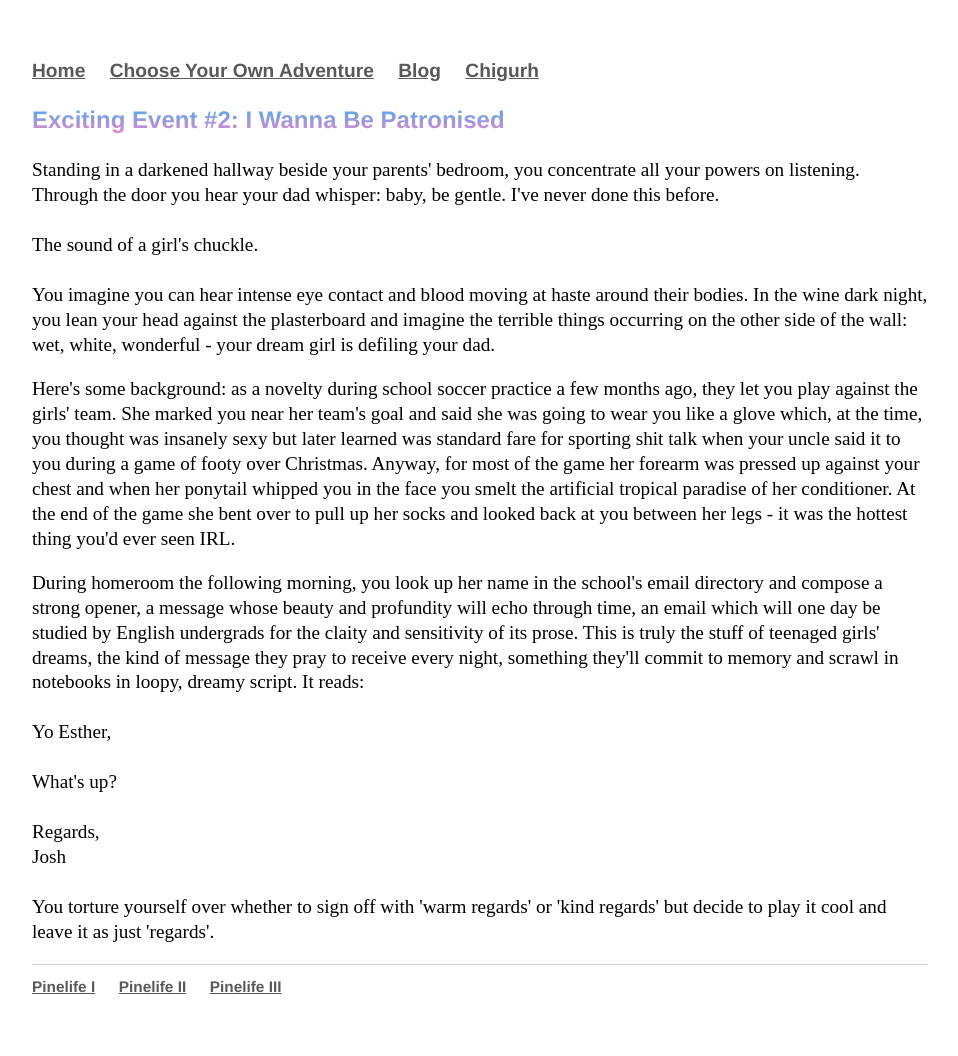
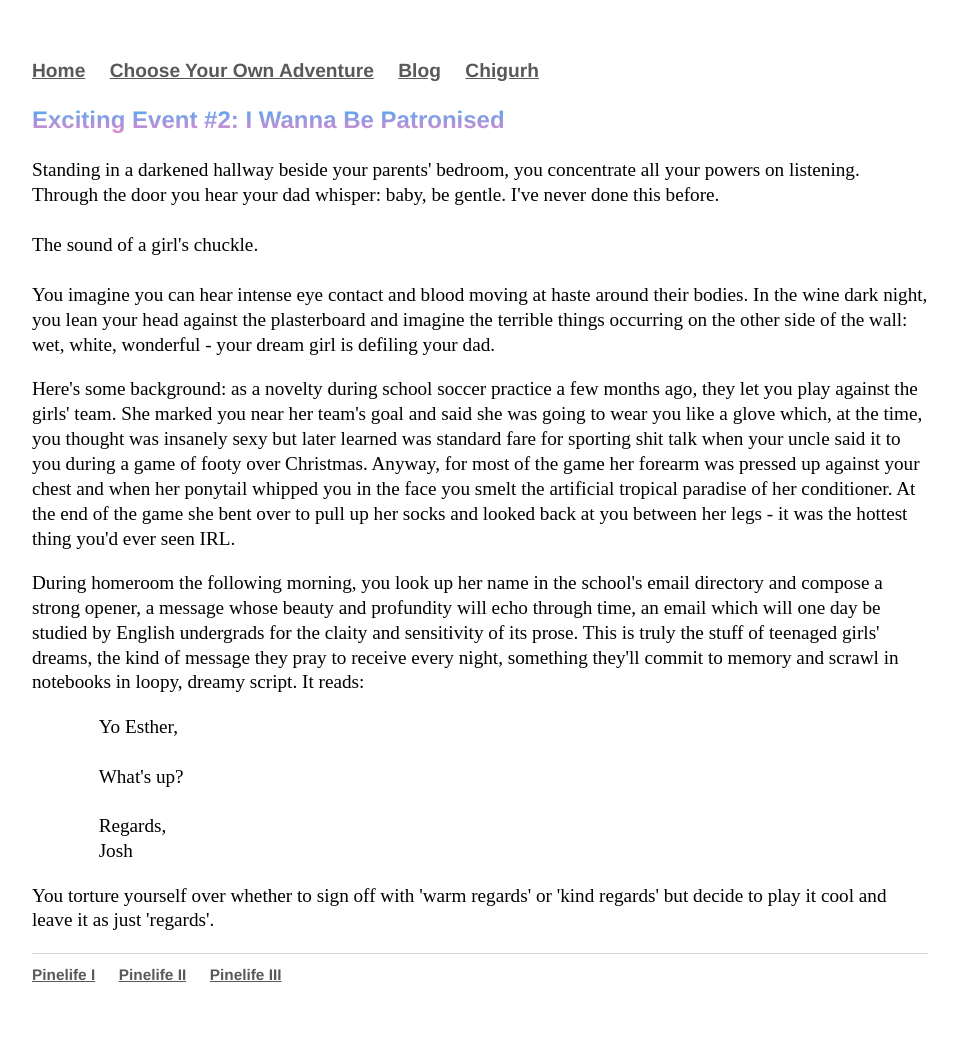
Before and after one commit to Pinelife/pinelife.github.io, a Jekyll site: the page built from Hellhole/excitingevent2.html, in a window 1280 px wide. Shown: the whole page, without its empty margins (160-1118 px from the left). Built offline with Jekyll 4.4.1, drawn with Linux system fonts in a browser that asks for light colours.

Commit message:
Update excitingevent2.html

```diff
--- a/Hellhole/excitingevent2.html
+++ b/Hellhole/excitingevent2.html
@@ -27,14 +27,15 @@ lean your head against the plasterboard and imagine the terrible things occurrin
  During homeroom the following morning, you look up her name in the school's email directory and compose a strong opener, a message whose
   beauty and profundity will echo through time, an email which will one day be studied by English undergrads for the claity and
   sensitivity of its prose. This is truly the stuff of teenaged girls' dreams, the kind of message they pray to receive every night,
-  something they'll commit to memory and scrawl in notebooks in loopy, dreamy script. It reads:<br/>
-  <br/>
+  something they'll commit to memory and scrawl in notebooks in loopy, dreamy script. It reads:</p>
+  <p style="text-align:justify" class="indented">
   Yo Esther, <br/>
   <br/>
   What's up?<br/>
   <br/>
   Regards,<br/>
   Josh<br/>
-  <br/>
+</p>
+<p>
   You torture yourself over whether to sign off with 'warm regards' or 'kind regards' but decide to play it cool and leave it as just 'regards'.
 </p>
```
